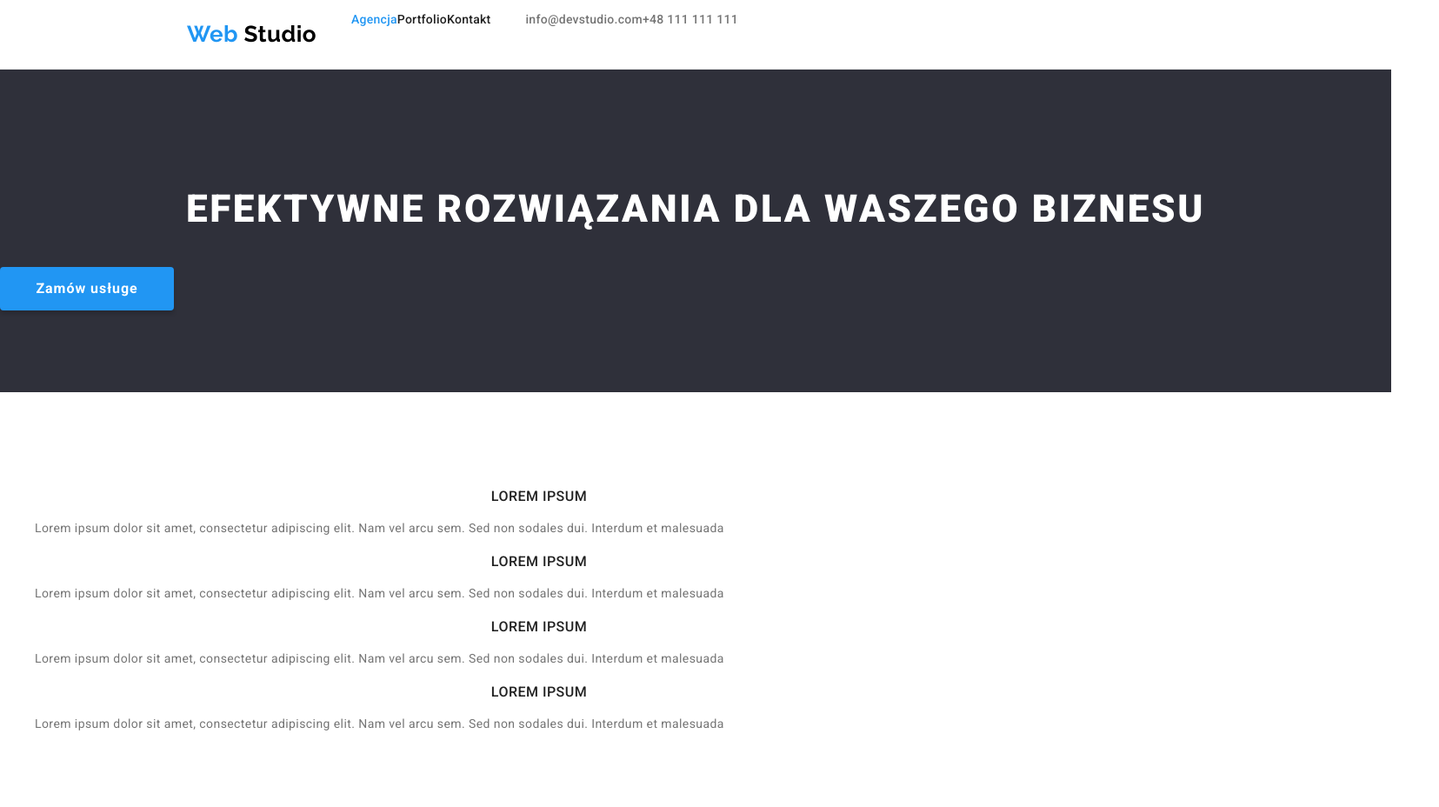
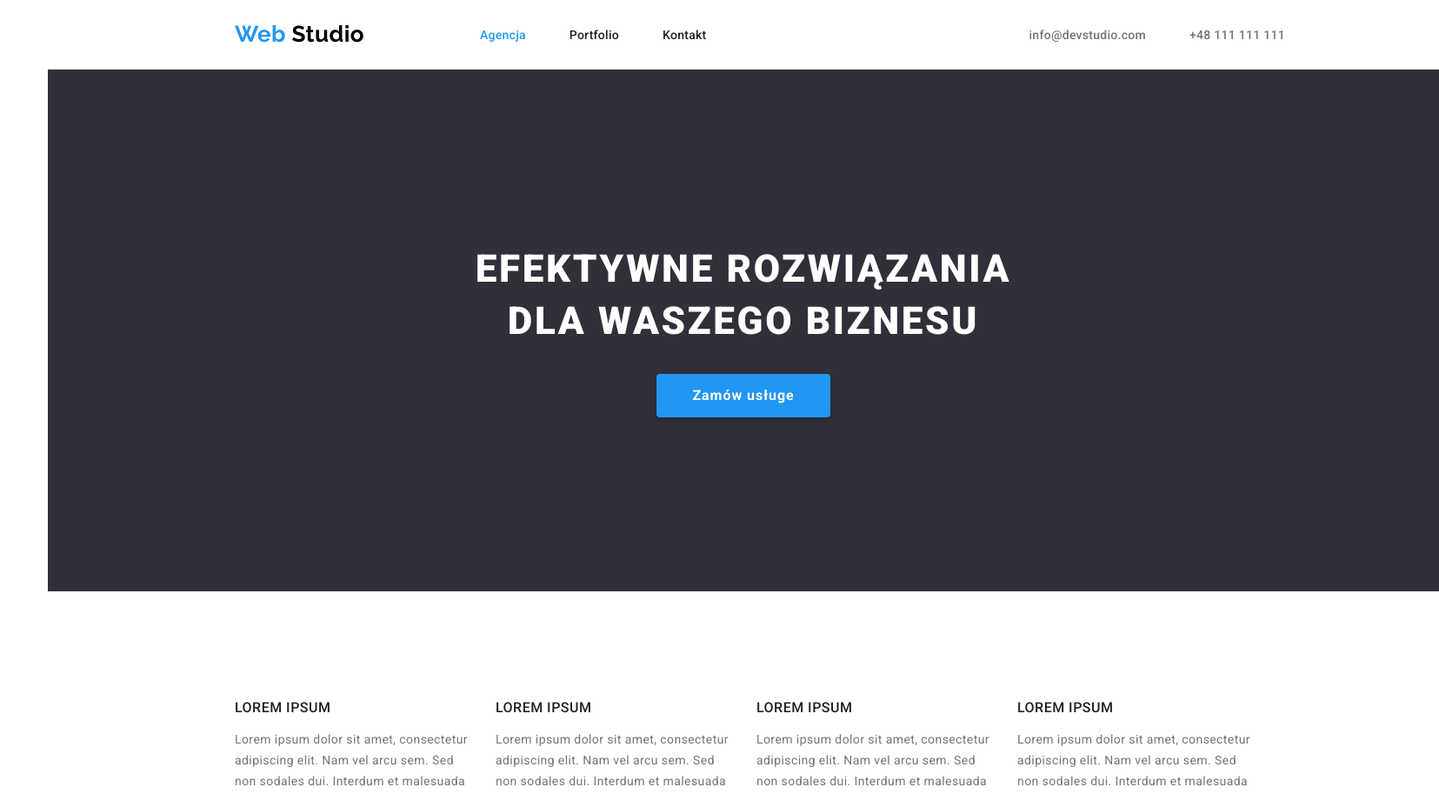
Before and after one commit to MalgoKacperczyk/goit-markup-hw-03, a plain HTML site: page index.html in a window 1280 px wide. Shown: the top 928 px of the page at 87% size, 1655 px wide, since content can reach past the window. Drawn offline with nearby package versions, Linux system fonts and the light colour scheme.

Commit message:
add changes

```diff
--- a/css/styles.css
+++ b/css/styles.css
@@ -25,6 +25,9 @@ body {
 }
 .top-contact {
 	display: flex;
+	margin-left: 371px;
+	margin-top: 32px;
+	padding: 0px;
 }
 .top-contact-item {
 	color: var(--header-contact-color);
@@ -39,17 +42,17 @@ body {
 .top-contact-:indeterminate {
 	color: var(--accent-color);
 }
-.top-navigation {
+.top-navigation-portfolio {
 	color: var(--main-text-color);
 	letter-spacing: 0.02em;
 	font-weight: 500;
 	line-height: 1.14;
 	font-size: 14px;
 }
-.top-navigation:hover {
+.top-navigation-portfolio:hover {
 	color: var(--accent-color);
 }
-.top-navigation:focus {
+.top-navigation-portfolio:focus {
 	color: var(--accent-color);
 }
 .top-navigation-main-page {
@@ -65,7 +68,7 @@ body {
 .top-navigation-main-page:focus {
 	color: var(--accent-color);
 }
-.logo {
+.logo-header {
 	font-family: var(--alternative-font);
 	font-weight: 700;
 	font-size: 26px;
@@ -73,6 +76,13 @@ body {
 	color: var(--logo-color);
 	margin-left: 215px;
 	margin-top: 24px;
+}
+.logo-footer {
+	font-family: var(--alternative-font);
+	font-weight: 700;
+	font-size: 26px;
+	line-height: 1.19;
+	color: var(--logo-color);
 }
 .logo-accent {
 	color: var(--logo-second-color);
@@ -109,6 +119,7 @@ body {
 .hero-section {
 	background-color: var(--h1-bacground-color);
 	width: 1600px;
+	height: 600px;
 }
 .title-main-page {
 	font-size: 44px;
@@ -117,6 +128,13 @@ body {
 	letter-spacing: 0.06em;
 	color: var(--logo-third-color);
 	text-align: center;
+	text-transform: uppercase;
+	width: 696px;
+	height: 120px;
+	margin-left: 452px;
+	margin-right: 452px;
+	margin-top: 106px;
+	margin-bottom: 30px;
 }
 .button-main-page {
 	color: var(--logo-third-color);
@@ -133,6 +151,7 @@ body {
 	cursor: pointer;
 	line-height: 1.19;
 	box-shadow: 0px 4px 4px rgba(0, 0, 0, 0.15);
+	margin-left: 700px;
 }
 .visually-hidden {
 	position: absolute;
@@ -154,10 +173,12 @@ body {
 	line-height: 1.14;
 	text-transform: uppercase;
 }
-.text-main-page {
+.our-strenght-text {
+	font-weight: 400;
 	font-size: 14px;
 	line-height: 1.71;
 	color: var(--header-contact-color);
+	letter-spacing: 0.03em;
 }
 .second-title-main-page {
 	font-weight: 700;
@@ -170,8 +191,14 @@ body {
 	font-weight: 500;
 	font-size: 16px;
 	line-height: 1.19;
-	text-align: center;
 	letter-spacing: 0.03em;
+}
+.our-strenghts-item {
+	width: 270px;
+	margin-left: 30px;
+}
+.one {
+	margin-left: 215px;
 }
 .team-job {
 	color: var(--header-contact-color);
@@ -227,6 +254,7 @@ body {
 	color: var(--accent-color);
 	font-weight: 500;
 	line-height: 1.14;
+	margin-right: 50px;
 }
 .second-title-portfolio {
 	font-weight: 700;
@@ -242,12 +270,16 @@ ul {
 }
 header {
 	background-color: var(--background-color);
+	width: 1600px;
+	height: 80px;
 }
 footer {
 	background-color: var(--footer-bacground-color);
 }
 .container {
 	width: 1200px;
+	margin: 0 auto;
+	padding: 0 15px;
 }
 .section {
 	padding-top: 94px;
@@ -261,6 +293,22 @@ footer {
 }
 .menu {
 	display: flex;
+	margin-left: 93px;
+	margin-top: 32px;
+}
+.portfolio {
+	margin-right: 50px;
+}
+.agency {
+	margin-right: 50px;
+}
+.mail {
+	margin-right: 50px;
+}
+.our-strenghts {
+	display: flex;
+	position: absolute;
+	padding: 0px;
 }
 .project1 {
 }
--- a/index.html
+++ b/index.html
@@ -24,20 +24,20 @@
 	<body>
 		<div class="container">
 			<header class="header">
-				<a href="./index.html" class="logo">
+				<a href="./index.html" class="logo-header">
 					<span class="logo-accent">Web</span>
 					Studio
 				</a>
 				<nav>
 					<ul class="menu">
 						<li><a href="./index.html" class="current top-navigation-main-page">Agencja</a></li>
-						<li><a href="./portfolio.html" class="top-navigation-main-page">Portfolio</a></li>
-						<li><a href="#" class="top-navigation-main-page">Kontakt</a></li>
+						<li><a href="./portfolio.html" class="top-navigation-main-page portfolio">Portfolio</a></li>
+						<li><a href="#" class="top-navigation-main-page contact">Kontakt</a></li>
 					</ul>
 				</nav>
 				<ul class="top-contact">
 					<li>
-						<a href="mailto:info@devstudio.com" class="top-contact-item">info@devstudio.com</a>
+						<a href="mailto:info@devstudio.com" class="top-contact-item mail">info@devstudio.com</a>
 					</li>
 					<li>
 						<a href="tel:+48111111111" class="top-contact-item">+48 111 111 111</a>
@@ -56,31 +56,31 @@
 				<!--Our streghts-->
 				<section class="section">
 					<h2 class="visually-hidden">Second title hidden</h2>
-					<ul>
-						<li>
+					<ul class="our-strenghts">
+						<li class="our-strenghts-item one">
 							<h3 class="our-strenghts-third-title">LOREM IPSUM</h3>
-							<p class="text-main-page">
+							<p class="our-strenght-text">
 								Lorem ipsum dolor sit amet, consectetur adipiscing elit. Nam vel arcu sem. Sed non sodales dui. Interdum
 								et malesuada
 							</p>
 						</li>
-						<li>
+						<li class="our-strenghts-item">
 							<h3 class="our-strenghts-third-title">LOREM IPSUM</h3>
-							<p class="text-main-page">
+							<p class="our-strenght-text">
 								Lorem ipsum dolor sit amet, consectetur adipiscing elit. Nam vel arcu sem. Sed non sodales dui. Interdum
 								et malesuada
 							</p>
 						</li>
-						<li>
+						<li class="our-strenghts-item">
 							<h3 class="our-strenghts-third-title">LOREM IPSUM</h3>
-							<p class="text-main-page">
+							<p class="our-strenght-text">
 								Lorem ipsum dolor sit amet, consectetur adipiscing elit. Nam vel arcu sem. Sed non sodales dui. Interdum
 								et malesuada
 							</p>
 						</li>
-						<li>
+						<li class="our-strenghts-item">
 							<h3 class="our-strenghts-third-title">LOREM IPSUM</h3>
-							<p class="text-main-page">
+							<p class="our-strenght-text">
 								Lorem ipsum dolor sit amet, consectetur adipiscing elit. Nam vel arcu sem. Sed non sodales dui. Interdum
 								et malesuada
 							</p>
@@ -164,7 +164,7 @@
 				</section>
 			</main>
 			<footer>
-				<a href="/index.html" class="logo">
+				<a href="/index.html" class="logo-footer">
 					<span class="logo-accent">Web</span>
 					<span class="logo-bottom">Studio</span>
 				</a>
```
Also changed, not shown: portfolio.html (+6 -6 lines).
